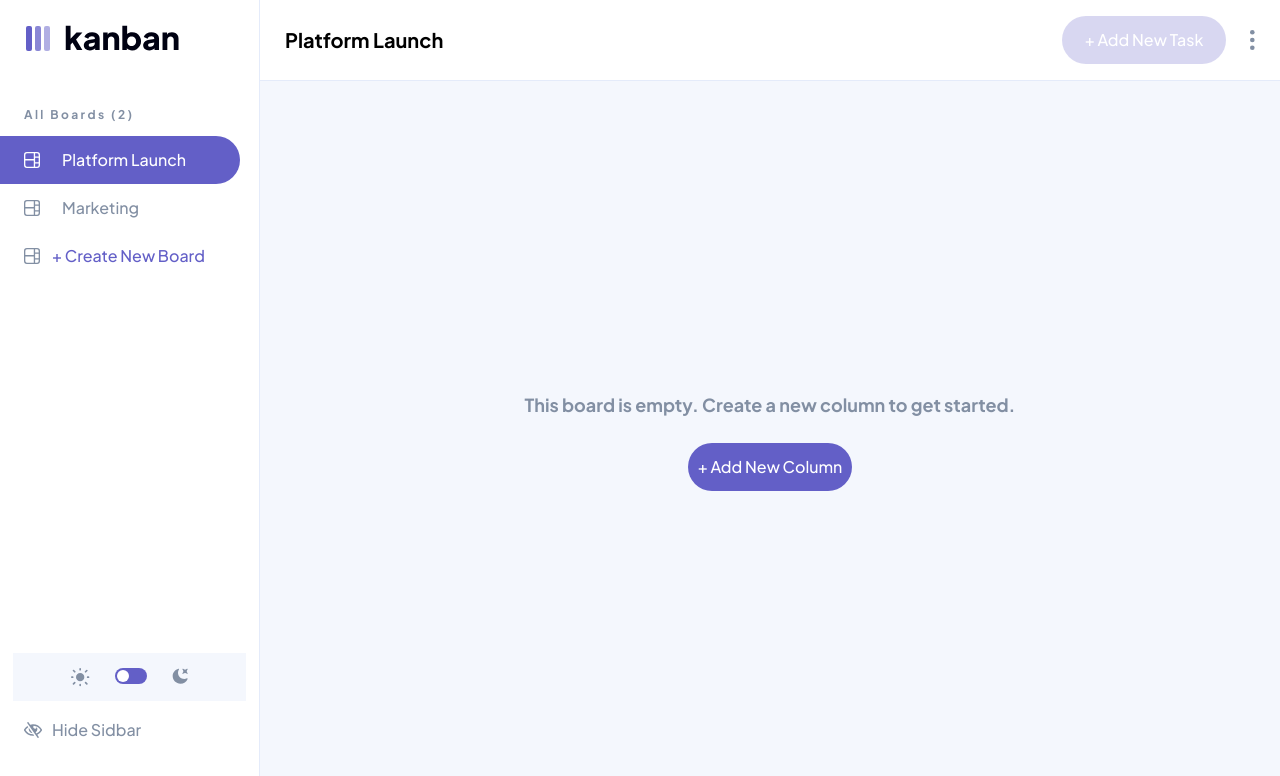
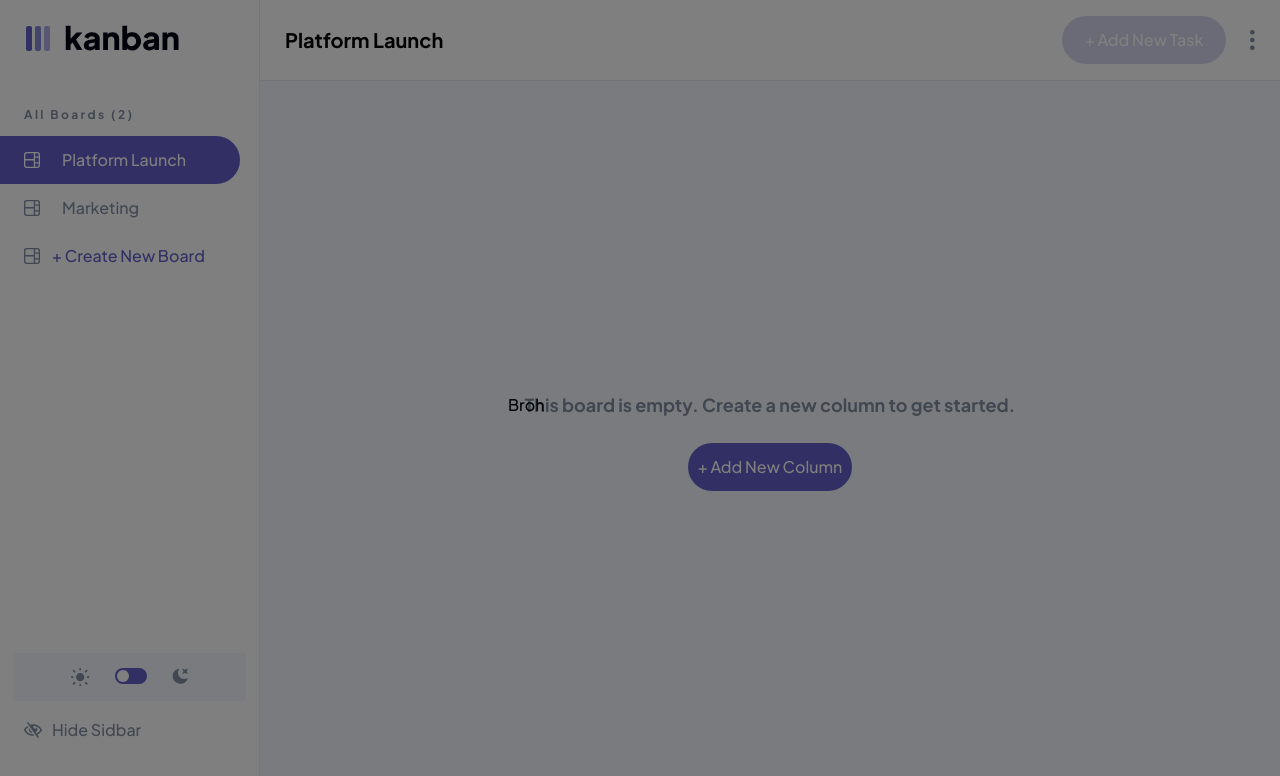
Before and after one commit to dorian-edwards/kanban, a React (Create React App) app: page / in a window 1280 px wide. Both pictures are taken after a click on the button "+ Create New Board". Shown: the top 776 px of the page. Built offline with nearby package versions, Linux system fonts and the light colour scheme.

Commit message:
untie chevron direction from layover boolean

```diff
--- a/src/App.tsx
+++ b/src/App.tsx
@@ -1,18 +1,19 @@
-import { useEffect, useState } from 'react'
+import { useState } from 'react'
 import { useSidePanel } from './contexts/SidePanelContext'
 import { useDataContext } from './contexts/DataContext'
 import MainNav from './components/NavComponents/MainNav'
 import ShowSidePanel from './components/NavComponents/ShowSidePanel'
 import SidePanel from './components/NavComponents/SidePanel'
 import MobileNav from './components/NavComponents/MobileNav'
-import ButtonPrimary from './components/Buttons/ButtonPrimary'
 import useScreenMonitor from './components/Hooks/useScreenMonitor'
-import Layover from './components/Layover'
+import EmptyBoardScreen from './components/EmptyBoardScreen'
+import EmptyWorkspaceScreen from './components/EmptyWorkspaceScreen'
 
 export default function App() {
   const { sidePanelVisible, toggleSidePanel } = useSidePanel()
   const { activeBoard } = useDataContext()
   const mobile = useScreenMonitor()
+
   return (
     <>
       {mobile ? (
@@ -24,7 +25,7 @@ export default function App() {
         />
       )}
 
-      <section className='primary-display flex relative tablet:h-[calc(100vh-8rem)] h-[calc(100vh-6.4rem)]'>
+      <section className='primary-display flex tablet:h-[calc(100vh-8rem)] h-[calc(100vh-6.4rem)]'>
         {!mobile && <SidePanel sidePanelVisible={sidePanelVisible} />}
         <main className='board-display flex flex-grow justify-center items-center border-t-[1px] border-lavender bg-lgt-gray dark:bg-very-dark-gray'>
           {!mobile && <ShowSidePanel showSidePanel={toggleSidePanel} />}
@@ -39,52 +40,3 @@ export default function App() {
 export interface EmptyScreenProps {
   onClick: () => void | ((id: number) => void)
 }
-
-// Display if there are no columns but there is an active board
-export function EmptyBoardScreen() {
-  return (
-    <div className='text-center w-[90%] max-w-[49.3rem] mx-auto'>
-      <h2 className='mb-[2.5rem] text-med-gray font-bold text-lg'>
-        This board is empty. Create a new column to get started.
-      </h2>
-      <ButtonPrimary text='+ Add New Column' />
-    </div>
-  )
-}
-
-// Display if there are no active boards
-export function EmptyWorkspaceScreen() {
-  const [layoverActive, setLayoverActive] = useState<boolean>(false)
-  return (
-    <>
-      {layoverActive ? (
-        <Layover turnLayoverOff={() => setLayoverActive(false)}>
-          <CreateBoard />
-        </Layover>
-      ) : (
-        <></>
-      )}
-      <div className='text-center w-[90%] max-w-[49.3rem] mx-auto'>
-        <h2 className='mb-[2.5rem] text-med-gray font-bold text-lg'>
-          This workspace is empty. Create a new board to get started.
-        </h2>
-        <ButtonPrimary
-          text='+ Add New Board'
-          onClick={() => setLayoverActive(true)}
-        />
-      </div>
-    </>
-  )
-}
-
-export function CreateBoard() {
-  return (
-    <>
-      <form action=''>
-        <label htmlFor='name'>Name</label>
-        <input type='text' name='' id='name' />
-        <button type='submit'>Submit</button>
-      </form>
-    </>
-  )
-}
--- a/src/components/Buttons/AnimatedButton.tsx
+++ b/src/components/Buttons/AnimatedButton.tsx
@@ -8,7 +8,7 @@ export default function AnimatedButton({
 }: AnimatedButtonProps) {
   return (
     <button
-      className={`animated-button w-[24rem] desktop:w-[27.6rem] group pl-[2.4rem] h-[4.8rem] rounded-r-xl flex items-center ${
+      className={`animated-button relative w-[24rem] desktop:w-[27.6rem] group pl-[2.4rem] h-[4.8rem] rounded-r-xl flex items-center ${
         active
           ? 'bg-main-purple text-white'
           : 'relative before:content-[""] before:absolute before:w-0 before:h-full before:bg-[rgba(99,_95,_199,_0.1)] before:rounded-r-xl before:left-[-2rem] before:ml-[2rem] before:z-[-1] before:hover:w-full before:transition-[width] before:duration-1000'
--- a/src/components/Buttons/CreateBoardButton.tsx
+++ b/src/components/Buttons/CreateBoardButton.tsx
@@ -1,8 +1,14 @@
+import { useLayoverContext } from '../../contexts/LayoverContext'
 import BoardIcon from '../icons/BoardIcon'
 
 export default function CreateBoardButton() {
+  const { setLayoverActive } = useLayoverContext()
+
   return (
-    <button className='link-wrapper pl-[2.4rem] rounded-r-xl py-[1.2rem] flex items-center'>
+    <button
+      className='link-wrapper pl-[2.4rem] rounded-r-xl py-[1.2rem] flex items-center'
+      onClick={() => setLayoverActive(true)}
+    >
       <BoardIcon
         additionalStyling='mr-[1.2rem]'
         pathStyling='fill-main-purple'
--- /dev/null
+++ b/src/components/EmptyBoardScreen.tsx
@@ -0,0 +1,28 @@
+import { useLayoverContext } from '../contexts/LayoverContext'
+import ButtonPrimary from './Buttons/ButtonPrimary'
+import Layover from './Layover'
+
+export default function EmptyBoardScreen() {
+  const { layoverActive, setLayoverActive } = useLayoverContext()
+
+  return (
+    <>
+      {layoverActive ? (
+        <Layover turnLayoverOff={() => setLayoverActive(false)}>
+          <div>Broh</div>
+        </Layover>
+      ) : (
+        <></>
+      )}
+      <div className='text-center w-[90%] max-w-[49.3rem] mx-auto'>
+        <h2 className='mb-[2.5rem] text-med-gray font-bold text-lg'>
+          This board is empty. Create a new column to get started.
+        </h2>
+        <ButtonPrimary
+          text='+ Add New Column'
+          onClick={() => setLayoverActive(true)}
+        />
+      </div>
+    </>
+  )
+}
--- /dev/null
+++ b/src/components/EmptyWorkspaceScreen.tsx
@@ -0,0 +1,41 @@
+import { useLayoverContext } from '../contexts/LayoverContext'
+import ButtonPrimary from './Buttons/ButtonPrimary'
+import Layover from './Layover'
+
+// Display if there are no active boards
+export default function EmptyWorkspaceScreen() {
+  const { layoverActive, setLayoverActive } = useLayoverContext()
+
+  return (
+    <>
+      {layoverActive ? (
+        <Layover turnLayoverOff={() => setLayoverActive(false)}>
+          <CreateBoard />
+        </Layover>
+      ) : (
+        <></>
+      )}
+      <div className='text-center w-[90%] max-w-[49.3rem] mx-auto'>
+        <h2 className='mb-[2.5rem] text-med-gray font-bold text-lg'>
+          This workspace is empty. Create a new board to get started.
+        </h2>
+        <ButtonPrimary
+          text='+ Add New Board'
+          onClick={() => setLayoverActive(true)}
+        />
+      </div>
+    </>
+  )
+}
+
+export function CreateBoard() {
+  return (
+    <>
+      <form action=''>
+        <label htmlFor='name'>Name</label>
+        <input type='text' name='' id='name' />
+        <button type='submit'>Submit</button>
+      </form>
+    </>
+  )
+}
--- a/src/components/Layover.tsx
+++ b/src/components/Layover.tsx
@@ -24,7 +24,7 @@ export default function Layover({ children, turnLayoverOff }: LayoverProps) {
 
   return (
     <div
-      className={`w-full absolute z-[100] flex justify-center bg-[rgba(0,0,0,0.5)] h-full items-center`}
+      className={`w-full absolute z-[100] flex justify-center bg-[rgba(0,0,0,0.5)] h-full items-center top-0 left-0`}
     >
       <div
         className='layover-menu absolute z-[101] w-full max-w-[26.4rem] mt-4'
--- a/src/components/NavComponents/MainNav.tsx
+++ b/src/components/NavComponents/MainNav.tsx
@@ -1,5 +1,4 @@
 import { MainNavProps } from '../../interfaces'
-import AddTaskButton from '../Buttons/AddTaskButton'
 import ButtonPrimary from '../Buttons/ButtonPrimary'
 import { NavMenu } from '../Buttons/NavMenu'
 import NavDark from '../icons/NavDark'
--- a/src/components/NavComponents/MobileNav.tsx
+++ b/src/components/NavComponents/MobileNav.tsx
@@ -1,8 +1,8 @@
 import { useState } from 'react'
 import Layover from '../Layover'
-import MobileControlPanel from './MobileControlPanel'
 import { MobileNavProps } from '../../interfaces'
 import MobileNavMenu from './MobileNavMenu'
+import MobileControlPanel from './MobileControlPanel'
 import MobileEdit from './MobileEdit'
 
 export default function MobileNav({ activeBoard }: MobileNavProps) {
@@ -33,6 +33,7 @@ export default function MobileNav({ activeBoard }: MobileNavProps) {
             layoverActive={layoverActive}
             setFullScreen={setFullScreen}
             setLayoverActive={setLayoverActive}
+            fullScreenActive={fullScreen}
           />
         ) : (
           // Empty div for flex spacing
--- a/src/components/NavComponents/MobileNavMenu.tsx
+++ b/src/components/NavComponents/MobileNavMenu.tsx
@@ -1,3 +1,4 @@
+import { useState } from 'react'
 import { MobileNavMenuProps } from '../../interfaces'
 import ChevronDown from '../icons/ChevronDown'
 import ChevronUp from '../icons/ChevronUp'
@@ -8,27 +9,27 @@ export default function MobileNavMenu({
   layoverActive,
   setFullScreen,
   setLayoverActive,
+  fullScreenActive,
 }: MobileNavMenuProps) {
+  const [chevronPressed, setChevronPressed] = useState<boolean>(false)
+
+  const chevron = chevronPressed ? <ChevronUp /> : <ChevronDown />
+
   return (
     <div className='flex items-center'>
       <MobileNavIcon />
       <h1 className='font-bold font-sans text-xl mr-[1rem]'>
         {activeBoardTitle}
       </h1>
-      {layoverActive ? (
-        <button onClick={() => setLayoverActive(false)}>
-          <ChevronUp />
-        </button>
-      ) : (
-        <button
-          onClick={() => {
-            setFullScreen(false)
-            setLayoverActive(true)
-          }}
-        >
-          <ChevronDown />
-        </button>
-      )}
+      <button
+        onClick={() => {
+          setFullScreen(!fullScreenActive)
+          setLayoverActive(!layoverActive)
+          setChevronPressed(!chevronPressed)
+        }}
+      >
+        {chevron}
+      </button>
     </div>
   )
 }
--- /dev/null
+++ b/src/contexts/LayoverContext.tsx
@@ -0,0 +1,30 @@
+import { useContext, createContext, useState } from 'react'
+
+const LayoverContext = createContext<{
+  layoverActive: boolean
+  setLayoverActive: (b: boolean) => void
+} | null>(null)
+
+export default function LayoverContextProvider({
+  children,
+}: {
+  children: JSX.Element
+}) {
+  const [layoverActive, setLayoverActive] = useState<boolean>(false)
+
+  return (
+    <LayoverContext.Provider value={{ layoverActive, setLayoverActive }}>
+      {children}
+    </LayoverContext.Provider>
+  )
+}
+
+export function useLayoverContext() {
+  const context = useContext(LayoverContext)
+  if (!context)
+    throw new Error(
+      'Layover context must be used within Layover context provider'
+    )
+
+  return context
+}
--- a/src/index.tsx
+++ b/src/index.tsx
@@ -6,15 +6,18 @@ import App from './App'
 import ThemeContextProvider from './contexts/ThemeContext'
 import SidePanelProvider from './contexts/SidePanelContext'
 import DataContextProvider from './contexts/DataContext'
+import LayoverContextProvider from './contexts/LayoverContext'
 
 const root = ReactDOM.createRoot(document.getElementById('root') as HTMLElement)
 root.render(
   <React.StrictMode>
     <ThemeContextProvider>
       <DataContextProvider>
-        <SidePanelProvider>
-          <App />
-        </SidePanelProvider>
+        <LayoverContextProvider>
+          <SidePanelProvider>
+            <App />
+          </SidePanelProvider>
+        </LayoverContextProvider>
       </DataContextProvider>
     </ThemeContextProvider>
   </React.StrictMode>
--- a/src/interfaces.ts
+++ b/src/interfaces.ts
@@ -65,6 +65,7 @@ export interface MobileNavMenuProps {
   layoverActive: boolean
   setFullScreen: (b: boolean) => void
   setLayoverActive: (b: boolean) => void
+  fullScreenActive: boolean
 }
 
 export interface SubTask {
```
